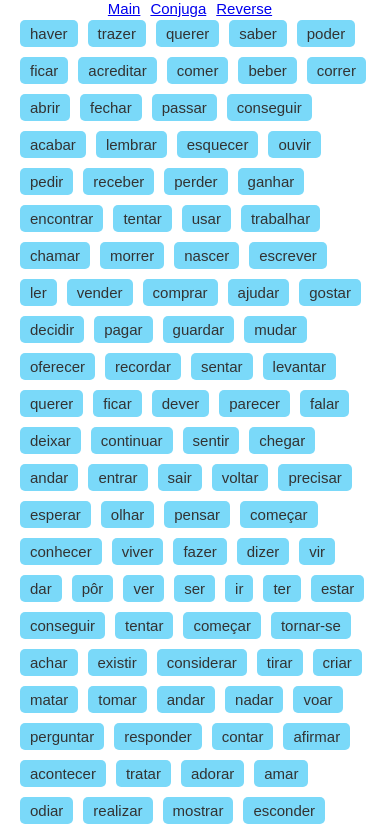
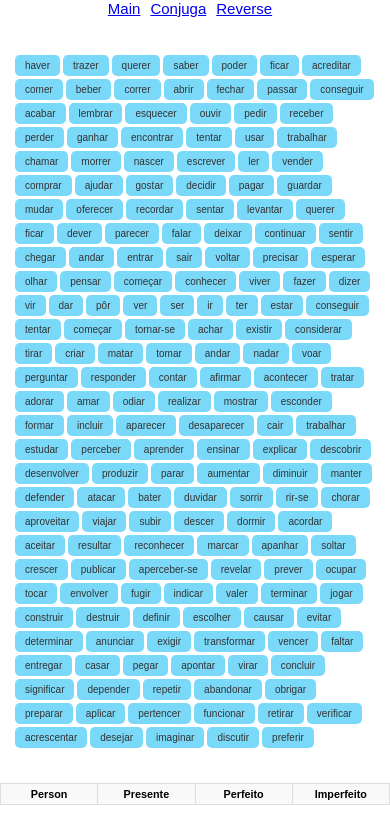
Before and after one commit to pasteldenatas/pasteldenatas.github.io, a website: page index.html in a window 390 px wide. Shown: the top 831 px of the page. Drawn offline with Linux system fonts and the light colour scheme.

Commit message:
fix: adjust mobile view

```diff
--- a/app.css
+++ b/app.css
@@ -110,7 +110,7 @@ button:active {
 .flex-container>.checkbox-label {
 
   font-weight: normal;
-  padding-right: 20px;
+  padding-right: 10px;
   /* padding-bottom: 20px; */
   padding-left: 5px;
   font-size: 20px;
@@ -120,7 +120,7 @@ button:active {
 
 .flex-container>.checkbox {
   width: 20px;
-  /* padding-bottom: 20px; */
+  margin-left: 15px;
   height: 20px;
 }
 
@@ -143,8 +143,8 @@ button:active {
 }
 
 .verbs-list {
-  font-size: 15px;
-  margin: 20px;
+  font-size: 14px;
+  margin: 15px;
   padding: 0;
   list-style-type: none;
   display: flex;
@@ -193,13 +193,34 @@ button:active {
 
 @media (max-width: 600px) {
 
+  .flex-container>.checkbox-label {
+
+    font-weight: normal;
+    padding-right: 4px;
+    /* padding-bottom: 20px; */
+    padding-left: 4px;
+    font-size: 14px;
+    color: #0099ff;
+
+  }
+
+  .verbs-list {
+    font-size: 10px;
+    margin: 15px;
+    padding: 0;
+    list-style-type: none;
+    display: flex;
+    flex-wrap: wrap;
+    gap: 3px;
+  }
+
   /* Adjust the max-width as needed for your mobile breakpoint */
   .conjugation-table,
   .conjugation-table th,
   .conjugation-table td {
     padding: 4px;
     /* Smaller padding for smaller screens */
-    font-size: 0.8em;
+    font-size: 0.6em;
     /* Smaller font size for better readability on small screens */
   }
 
```
